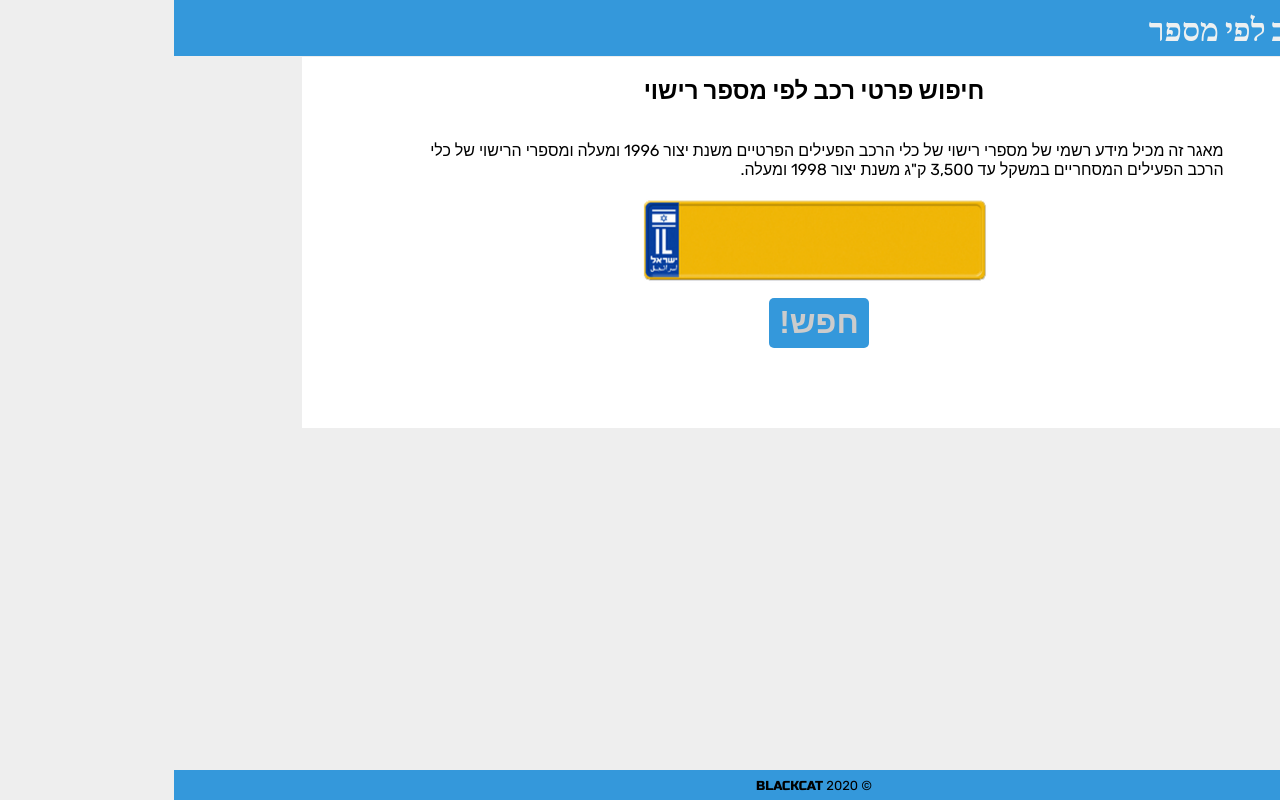
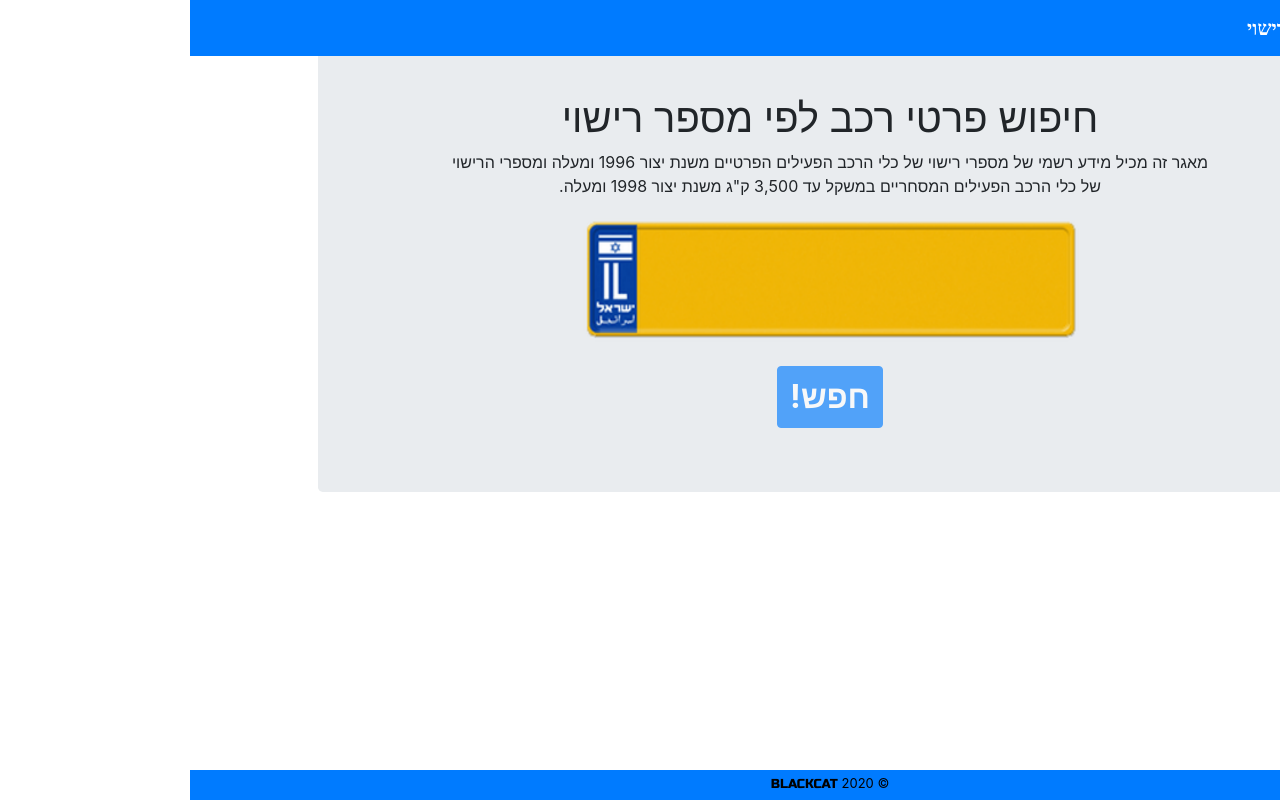
Before and after one commit to NoKa216/lpNumberProject, a React (Create React App) app: page / in a window 1280 px wide. Built offline with nearby package versions, Linux system fonts and the light colour scheme.

Commit message:
version 2

```diff
--- a/package.json
+++ b/package.json
@@ -11,7 +11,9 @@
     "@testing-library/react": "^9.5.0",
     "@testing-library/user-event": "^7.2.1",
     "axios": "^0.20.0",
+    "bootstrap": "^4.5.2",
     "react": "^16.13.1",
+    "react-bootstrap": "^1.3.0",
     "react-dom": "^16.13.1",
     "react-scripts": "3.4.3"
   },
--- a/public/index.html
+++ b/public/index.html
@@ -13,7 +13,16 @@
       user's mobile device or desktop. See https://developers.google.com/web/fundamentals/web-app-manifest/
     -->
     <link rel="manifest" href="%PUBLIC_URL%/manifest.json" />
-    <link href="https://fonts.googleapis.com/css2?family=Amatic+SC:wght@700&family=Rubik:wght@400;700&family=Russo+One&family=Teko:wght@500&display=swap" rel="stylesheet">
+    <link
+      href="https://fonts.googleapis.com/css2?family=Amatic+SC:wght@700&family=Rubik:wght@400;700&family=Russo+One&family=Teko:wght@500&display=swap"
+      rel="stylesheet"
+    />
+    <link
+      rel="stylesheet"
+      href="https://maxcdn.bootstrapcdn.com/bootstrap/4.5.0/css/bootstrap.min.css"
+      integrity="sha384-9aIt2nRpC12Uk9gS9baDl411NQApFmC26EwAOH8WgZl5MYYxFfc+NcPb1dKGj7Sk"
+      crossorigin="anonymous"
+    />
     <!--
       Notice the use of %PUBLIC_URL% in the tags above.
       It will be replaced with the URL of the `public` folder during the build.
--- a/src/App.js
+++ b/src/App.js
@@ -1,4 +1,5 @@
 import React from 'react';
+import { Container } from "react-bootstrap";
 
 import './App.css';
 import Navbar from "./components/Navbar/Navbar";
--- a/src/components/Footer/Footer.js
+++ b/src/components/Footer/Footer.js
@@ -1,13 +1,18 @@
 import React from "react";
+import { Nav, Navbar } from "react-bootstrap";
+import 'bootstrap/dist/css/bootstrap.min.css';
+
 
 import classes from "./Footer.module.css";
 
 const footer = () => {
-    return (
-        <footer className={classes.Footer}>
+  return (
+    <Navbar bg="primary" variant="dark" fixed="bottom" className={classes.Navbar}>
+        <Navbar.Brand className="mx-auto">
             <p className={classes.Text}>&copy; <span className={classes.Logo} onClick={()=>{alert("היי עדיין אין לנו אתר אבל נחמד שלחצת")}}>BLACKCAT</span> {new Date().getFullYear()}</p>
-        </footer>
-    );
+        </Navbar.Brand>
+    </Navbar>
+  );
 };
 
 export default footer;
--- a/src/components/Footer/Footer.module.css
+++ b/src/components/Footer/Footer.module.css
@@ -1,23 +1,14 @@
-.Footer {
+.Navbar {
     height: 30px;
-    width: 100%;
-    position: fixed;
-    bottom: 0;
-    left: 0;
-    background-color: #3498db;
-    justify-content: space-between;
-    align-items: center;
-    box-sizing: border-box;
-    z-index: 90;
 }
 
 .Text {
-    margin-top: 8px;
+    color: #000;
+    margin-top: 15px;
     text-align: center;
     font-size: small;
 }
 
 .Logo {
-    color: #000;
     font-family: 'Russo One', sans-serif;
 }
--- a/src/components/Middle/Middle.js
+++ b/src/components/Middle/Middle.js
@@ -1,84 +1,165 @@
 import React, { useState } from "react";
+import { Jumbotron, Button, Table, Alert } from "react-bootstrap"
+import 'bootstrap/dist/css/bootstrap.min.css';
 import axios from "axios";
 
 import classes from "./Middle.module.css";
-import plate from "../../assets/plate.png"
+import plate from "../../assets/plate.png";
+
 
 function Middle() {
-    const [lpNumber, setLpNumber] = useState("");
+    const [carNumber, setCarNumber] = useState("");
     const [carData, setCarData] = useState("");
+    const [totalLossCar, setTotalLossCar] = useState("");
     const [tav, setTav] = useState("");
-    const [isLoading,setLoading] = useState(false);
+    const [isLoading, setIsLoading] = useState(false);
 
-    const numberHandleChange = (event) =>{
+    const carNumberHandler = (event) => {
         if(event.target.value.length <=8){
-            setLpNumber(event.target.value);
+            setCarNumber(event.target.value);
         }else{
-            alert("בלוחיות רישוי ישראליות יש עד 8 ספרות!")
+            alert("בלוחיות רישוי ישראליות יש עד 8 ספרות!");
+        }
+    };
+
+    const checkCarDataHandler = (event) => {
+        event.preventDefault();
+        setIsLoading(true);
+        if(carNumber){
+            axios.get("https://data.gov.il/api/3/action/datastore_search?resource_id=053cea08-09bc-40ec-8f7a-156f0677aff3&q=" + carNumber)
+                .then((res) => {
+                    setCarData(res.data.result.records[0]);
+                    axios.get("https://data.gov.il/api/3/action/datastore_search?resource_id=c8b9f9c8-4612-4068-934f-d4acd2e3c06e&q=" + carNumber)
+                        .then((res) => {
+                            setTav(res.data.result.records[0]);
+                            setIsLoading(false);
+                        })
+                        .catch((err) => console.log(err));
+
+                    if(res.data.result.records[0] === undefined){
+                        axios.get("https://data.gov.il/api/3/action/datastore_search?resource_id=851ecab1-0622-4dbe-a6c7-f950cf82abf9&q=" + carNumber)
+                            .then((res) => {
+                                setTotalLossCar(res.data.result.records[0]);
+                                setIsLoading(false);
+                            })
+                            .catch((err) => console.log(err));
+                    }
+                })
+                .catch((err) => {
+                    console.log(err);
+                });
+        }
+    };
+    let haveTav = tav && <Alert variant="primary"><Alert.Heading>לרכב זה יש תג נכה!</Alert.Heading></Alert>
+    let carDataComponents;
+    if(carData && !isLoading){
+        carDataComponents = (
+            <Jumbotron className={classes.Middle}>
+                <h1>פרטי הרכב:</h1>
+                {haveTav}
+                <Table striped bordered hover size="sm">
+                    <tbody className={classes.CarData}>
+                        <tr>
+                            <td>מספר רכב</td>
+                            <td>{carData.mispar_rechev}</td>
+                        </tr>
+                        <tr>
+                            <td>יצרן</td>
+                            <td>{carData.tozeret_nm}</td>
+                        </tr>
+                        <tr>
+                            <td>דגם</td>
+                            <td>{carData.kinuy_mishari}</td>
+                        </tr>
+                        <tr>
+                            <td>רמת גימור</td>
+                            <td>{carData.ramat_gimur}</td>
+                        </tr>
+                        <tr>
+                            <td>שנת יצור</td>
+                            <td>{carData.shnat_yitzur}</td>
+                        </tr>
+                        <tr>
+                            <td>בעלות</td>
+                            <td>{carData.baalut}</td>
+                        </tr>
+                        <tr>
+                            <td>צבע רכב</td>
+                            <td>{carData.tzeva_rechev}</td>
+                        </tr>
+                        <tr>
+                            <td>תוקף רישיון רכב</td>
+                            <td>{carData.tokef_dt}</td>
+                        </tr>
+                        <tr>
+                            <td>תאריך מבחן רישוי אחרון</td>
+                            <td>{carData.mivchan_acharon_dt}</td>
+                        </tr>
+                        <tr>
+                            <td>מידות צמיג קדמי</td>
+                            <td>{carData.zmig_kidmi}</td>
+                        </tr>
+                        <tr>
+                            <td>מידות צמיג אחורי</td>
+                            <td>{carData.zmig_ahori}</td>
+                        </tr>
+                        <tr>
+                            <td>מספר שלדה</td>
+                            <td>{carData.misgeret}</td>
+                        </tr>
+                        <tr>
+                            <td>קבוצת זיהום</td>
+                            <td>{carData.kvutzat_zihum}</td>
+                        </tr>
+                        <tr>
+                            <td>רמת אבזור בטיחותי</td>
+                            <td>{carData.ramat_eivzur_betihuty}</td>
+                        </tr>
+                        <tr>
+                            <td>סוג מנוע</td>
+                            <td>{carData.sug_delek_nm}</td>
+                        </tr>
+                        <tr>
+                            <td>דגם מנוע</td>
+                            <td>{carData.degem_manoa}</td>
+                        </tr>
+                    </tbody>
+                </Table>
+            </Jumbotron>
+        );
     }
 
+    if(totalLossCar && !isLoading){
+        carDataComponents = (
+            <Jumbotron className={classes.Middle}>
+                <Alert variant="danger" style={{width: "100%", textAlign: "center"}} >
+                    <Alert.Heading>רכב זה הורד מהכביש!</Alert.Heading>
+                    <p>על פי מאגר משרד התחבורה רישיון רכב זה בוטל בתאריך: {totalLossCar.bitul_dt}</p>
+                </Alert>
+            </Jumbotron>
+        );
     }
 
-    const chackLpNumberHandeler = (event) => {
-        event.preventDefault();
-        setLoading(true);
-        if(lpNumber){
-            axios.get("https://data.gov.il/api/3/action/datastore_search?resource_id=053cea08-09bc-40ec-8f7a-156f0677aff3&q="+lpNumber) /// מוצא את פרטי הרכב במאגר
-                .then((res)=>{
-                    setCarData(res.data.result.records[0])
-                    axios.get("https://data.gov.il/api/3/action/datastore_search?resource_id=c8b9f9c8-4612-4068-934f-d4acd2e3c06e&q="+lpNumber) /// בודק אם לרכב יש תג נכה
-                        .then((res)=>{
-                            setTav(res.data.result.records[0]);
-                            setLoading(false)
-                        }).catch((err)=>{
-                            console.log(err);
-                        });
-                })
-                .catch((err) => {console.log(err);});
-        }else{
-            alert("נא להזין מספר רכב");
-        }
-    }
-
-    const data = carData && (
-        <div className={classes.Data}>
-            <h2>פרטי הרכב:</h2>
-            {tav && <h3>יש לרכב תג נכה</h3>}
-            <p>מספר רכב: {carData.mispar_rechev}</p>
-            <p>שם תוצר:  {carData.tozeret_nm}</p>
-            <p>כינוי מסחרי:  {carData.kinuy_mishari}</p>
-            <p>רמת גימור:  {carData.ramat_gimur}</p>
-            <p>שנת יצור:   {carData.shnat_yitzur}</p>
-            <p>תוקף רישיון רכב:  {carData.tokef_dt}</p>
-            <p>תאריך טסט:  {carData.mivchan_acharon_dt}</p>
-            <p>בעלות:  {carData.baalut}</p>
-            <p>קבוצת זיהום:  {carData.kvutzat_zihum}</p>
-            <p>רמת איבזור בטיחותי:  {carData.ramat_eivzur_betihuty}</p>
-            <p>מספר שלדה:  {carData.misgeret}</p>
-            <p>קוד תוצר: {carData.tozeret_cd}</p>
-            <p>סוג דגם:  {carData.sug_degem}</p>
-            <p>שם דגם:  {carData.degem_cd}</p>
-            <p>דגם מנוע:  {carData.degem_manoa}</p>
-        </div>
-    );
-    const loadingOrData = isLoading ? <div className={classes.Loader}>טוען...</div> : data;
-    return (
-        <section className={classes.Middle}>
+    return(
+        <React.Fragment>
+            <Jumbotron  className={classes.Middle}>
                     <div className={classes.Text}>
                         <h1>חיפוש פרטי רכב לפי מספר רישוי</h1>
                         <p>מאגר זה מכיל מידע רשמי של מספרי רישוי של כלי הרכב הפעילים הפרטיים משנת יצור
                         1996 ומעלה ומספרי הרישוי של כלי הרכב הפעילים המסחריים במשקל עד 3,500 ק"ג משנת יצור 1998 ומעלה.</p>
                     </div>
                     <img src={plate} className={classes.Plate} alt="lp" />
-            <form onSubmit={chackLpNumberHandeler}>
+                    <form onSubmit={checkCarDataHandler}>
                         <div className={classes.Lp}>
-                    <input type="number" name="lpNumber" pattern="[0-9]*"  className={classes.Input} value={lpNumber} onChange={numberHandleChange} />
-                    <button type="submit" value="submit" className={classes.Btn} disabled={!lpNumber}>חפש!</button>
+                            <input type="number" name="lpNumber" pattern="[0-9]*"  className={classes.Input} onChange={carNumberHandler} value={carNumber} />
                         </div>
-
+                        <div className={classes.BtnCon}>
+                            <Button variant="primary" type="submit" value="submit" disabled={!carNumber} className={classes.Btn}>{isLoading ? "טוען..." : "חפש!"}</Button>
+                        </div>
                     </form>
-            {loadingOrData}
-        </section>
+            </Jumbotron>
+            {carDataComponents}
+        </React.Fragment>
     );
 };
 
--- a/src/components/Middle/Middle.module.css
+++ b/src/components/Middle/Middle.module.css
@@ -1,43 +1,29 @@
-.Middle{
+.Middle {
   width: 80%;
-    background-color: #fff;
   display: flex;
   flex-flow: column;
   align-items: center;
   margin: auto;
-    margin-top: 57px;
+  margin-top: 30px;
 }
 
 .Text {
   width: 80%;
-    display: flex;
-    flex-flow: column;
-    align-items: center;
-}
-
-.Data {
-    width: 80%;
-    display: flex;
-    flex-flow: column;
-    align-items: center;
-    margin-top: -50px;
-    margin-bottom: 20px;
+  text-align: center;
 }
 
 .Plate {
-    width: 350px;
-    height: 90px;
-    top: 0;
-    left: 0;
+  width: 500px;
+  height: 130px;
   z-index: 50;
 }
 
 .Lp {
   position: relative;
-    bottom: 80px;
-    left: 10px;
+  bottom: 120px;
+  left: 15px;
   z-index: 150;
-    width: 290px;
+  width: 400px;
 }
 
 .Input {
@@ -45,112 +31,59 @@
   outline: none;
   border: none;
   background-color: transparent;
-    font-family: 'Teko', sans-serif;
-    font-size: 3.5rem;
+  font-family: "Teko", sans-serif;
+  font-size: 5rem;
   display: block;
   width: 100%;
   box-sizing: border-box;
   text-align: center;
-    letter-spacing: 10px;
+  letter-spacing: 20px;
 }
 
-input[type=number]::-webkit-inner-spin-button,
-input[type=number]::-webkit-outer-spin-button {
+input[type="number"]::-webkit-inner-spin-button,
+input[type="number"]::-webkit-outer-spin-button {
   -webkit-appearance: none;
 }
 
+.BtnCon {
+  margin-top: -100px;
+}
+
 .Btn {
-    background-color: #3498db;
-    border: none;
-    margin-top: 10px;
-    margin-right: 100px ;
+  display: flex;
   align-items: center;
-    border-radius: 5px;
-    color: #fff ;
-    outline: none;
-    cursor: pointer;
-    width: 100px;
-    height: 50px;
+  margin: auto;
   font-weight: bold;
   font-size: 2rem;
 }
 
-.Btn:disabled {
-    color: #ccc;
-    cursor: not-allowed;
+.CarData {
+  text-align: right;
 }
 
-.Loader,
-.Loader:before,
-.Loader:after {
-  border-radius: 50%;
-}
-.Loader {
-  color: #3498db;
-  font-size: 11px;
-  text-indent: -99999em;
-  margin: 55px auto;
-  position: relative;
-  width: 10em;
-  height: 10em;
-  box-shadow: inset 0 0 0 1em;
-  -webkit-transform: translateZ(0);
-  -ms-transform: translateZ(0);
-  transform: translateZ(0);
-}
-.Loader:before,
-.Loader:after {
-  position: absolute;
-  content: '';
-}
-.Loader:before {
-  width: 5.2em;
-  height: 10.2em;
-  background: #ffffff;
-  border-radius: 10.2em 0 0 10.2em;
-  top: -0.1em;
-  left: -0.1em;
-  -webkit-transform-origin: 5.1em 5.1em;
-  transform-origin: 5.1em 5.1em;
-  -webkit-animation: load2 2s infinite ease 1.5s;
-  animation: load2 2s infinite ease 1.5s;
-}
-.Loader:after {
-  width: 5.2em;
-  height: 10.2em;
-  background: #ffffff;
-  border-radius: 0 10.2em 10.2em 0;
-  top: -0.1em;
-  left: 4.9em;
-  -webkit-transform-origin: 0.1em 5.1em;
-  transform-origin: 0.1em 5.1em;
-  -webkit-animation: load2 2s infinite ease;
-  animation: load2 2s infinite ease;
-}
-@-webkit-keyframes load2 {
-  0% {
-    -webkit-transform: rotate(0deg);
-    transform: rotate(0deg);
-  }
-  100% {
-    -webkit-transform: rotate(360deg);
-    transform: rotate(360deg);
-  }
-}
-@keyframes load2 {
-  0% {
-    -webkit-transform: rotate(0deg);
-    transform: rotate(0deg);
-  }
-  100% {
-    -webkit-transform: rotate(360deg);
-    transform: rotate(360deg);
-  }
-}
-
-
-@media (max-width: 499px){
+@media (max-width: 700px) {
   .Middle {
     width: 100%;
   }
+
+  .Plate {
+    width: 350px;
+    height: 90px;
   }
+
+  .Lp {
+    position: relative;
+    bottom: 83px;
+    left: 10px;
+    width: 290px;
+  }
+
+  .Input {
+    font-size: 3.5rem;
+    letter-spacing: 10px;
+  }
+
+  .BtnCon {
+    padding-top: 30px;
+  }
+}
--- a/src/components/Navbar/Navbar.js
+++ b/src/components/Navbar/Navbar.js
@@ -1,15 +1,14 @@
 import React from "react";
+import { Navbar } from "react-bootstrap"
 
 import classes from "./Navbar.module.css";
 
 const navbar = () => {
-    return (
-        <header className={classes.Header}>
-            <div >
-                <h1 className={classes.Logo}>מידע על רכב לפי מספר</h1>
-            </div>
-        </header>
-    );
+  return (
+    <Navbar bg="primary" variant="dark" fixed="top">
+      <Navbar.Brand href="/" className={classes.Logo}>פרטי רכב לפי מספר רישוי</Navbar.Brand>
+    </Navbar>
+  );
 };
 
 export default navbar;
--- a/src/components/Navbar/Navbar.module.css
+++ b/src/components/Navbar/Navbar.module.css
@@ -1,26 +1,6 @@
-.Header {
-    height: 56px;
-    width: 100%;
-    position: fixed;
-    top: 0;
-    left: 0;
-    background-color: #3498db;
-    display: flex;
-    justify-content: space-between;
-    align-items: center;
-    padding: 0 30px;
-    box-sizing: border-box;
-    z-index: 190;
-}
-
 .Logo {
     color: #ecf0f1;
     font-family: 'Amatic SC', cursive;
     font-weight: bold;
+    font-size: 1.6rem;
 }
-
-@media (max-width: 499px){
-    .Header {
-        padding: 0 10px;
-    }
-}
```
Also changed, not shown: src/components/CarData/CarData.js (added, +17 -0 lines), src/components/CarData/CarData.module.css (added), 1 other file (tests, documents, lock files or other folders). Lines whose indentation alone changed are shown as unchanged.
